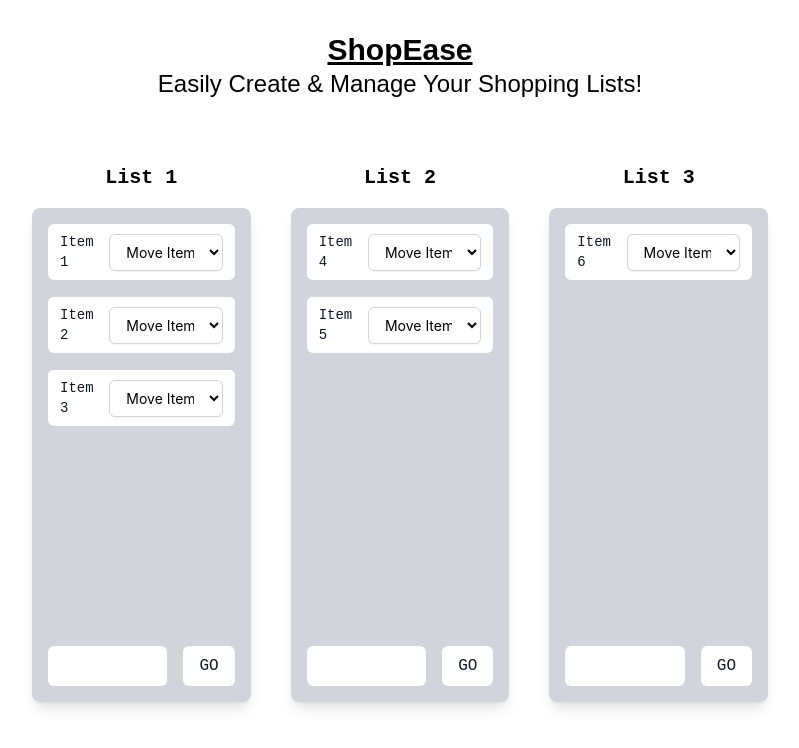
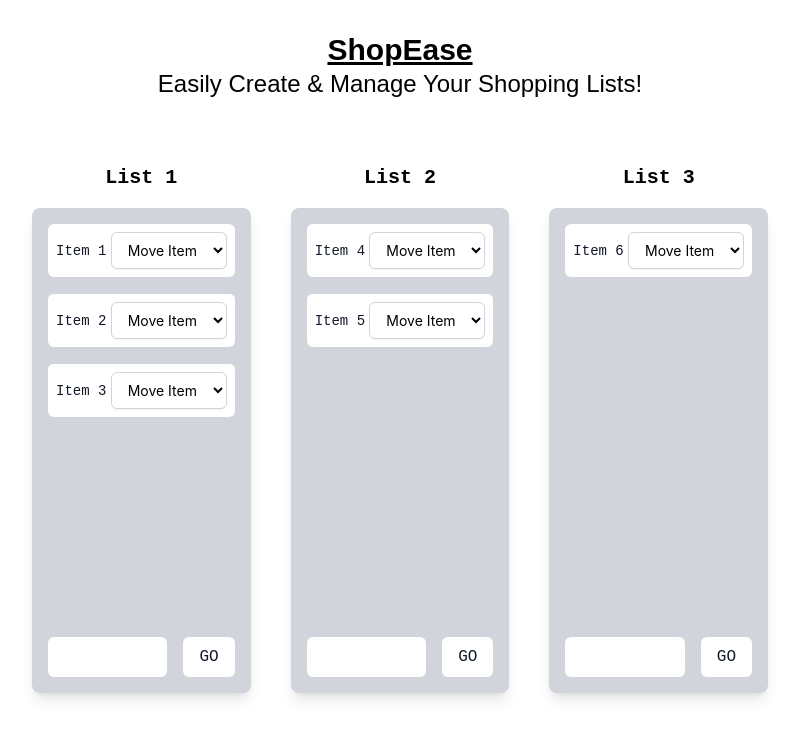
Before and after one commit to emelyn-barrientos/shopease-list-coding-challenge, a React (Create React App) app: page / in a window 1280 px wide. Shown: the top 748 px of the page, without its empty margins (240-1039 px from the left). Built offline with nearby package versions, Linux system fonts and the light colour scheme; a web font is replaced by a local one.

Commit message:
Reduce padding on list item

```diff
--- a/src/components/ShoppingList.jsx
+++ b/src/components/ShoppingList.jsx
@@ -27,7 +27,7 @@ function ShoppingList({ listName, items, onMoveItem, onAddItem, listId }) {
           {items.map((item, index) => (
             <li
               key={item.id}
-              className="flex items-center justify-between rounded-md bg-white mb-4 px-3 py-2"
+              className="flex items-center justify-between rounded-md bg-white mb-4 px-2 py-2"
             >
               <p className="font-mono text-sm text-gray-900">{item.name}</p>
               <div className="ml-auto">
```
